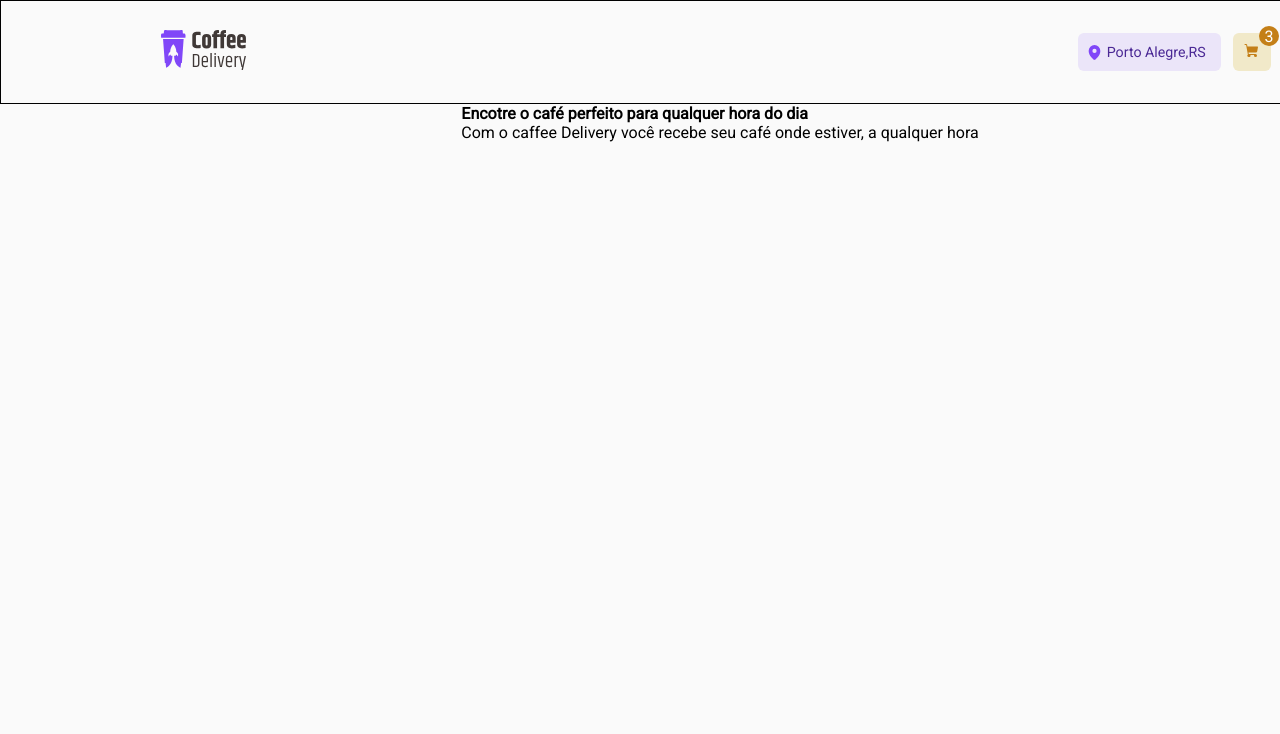
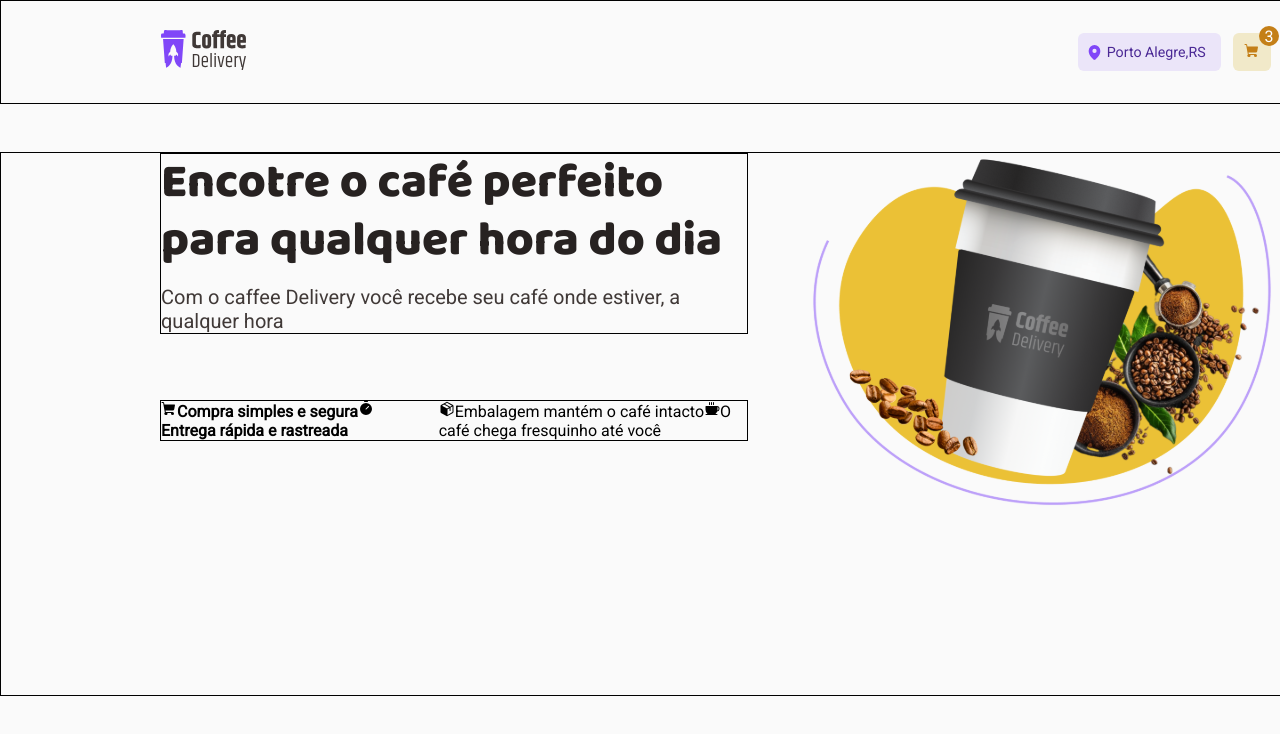
Before and after one commit to GaloManco/caffeDelivery, a React (Vite) app: page / in a window 1280 px wide. Shown: the top 734 px of the page. Built offline with nearby package versions, Linux system fonts and the light colour scheme.

Commit message:
Iniciado e conclído 50% do banner infor do projeto

```diff
--- a/index.html
+++ b/index.html
@@ -6,10 +6,15 @@
     <link rel="preconnect" href="https://fonts.googleapis.com" />
     <link rel="preconnect" href="https://fonts.gstatic.com" crossorigin />
 
+
+
+
+
     <link rel="icon" type="image/svg+xml" href="/vite.svg" />
     <meta name="viewport" content="width=device-width, initial-scale=1.0" />
 
-    <link href="https://fonts.googleapis.com/css2?family=Baloo+2&family=Roboto&display=swap" rel="stylesheet" />
+    <link href="https://fonts.googleapis.com/css2?family=Baloo+2:wght@800&family=Roboto&display=swap" rel="stylesheet" />
+
     <title>CaffeDelivery</title>
   </head>
   <body>
--- a/src/pages/home/Home.tsx
+++ b/src/pages/home/Home.tsx
@@ -1,10 +1,44 @@
+import { Coffee, Package, ShoppingCart, Timer } from 'phosphor-react'
+import imagemCafe from '../../assets/ImagemCafe.svg'
+import {
+  StyleImgInfor,
+  StyleItens,
+  StyledContainerItem,
+  StyledConteinerInfor,
+  StyledInfor,
+} from './style'
 export function Home() {
   return (
-    <div>
-      <strong>Encotre o café perfeito para qualquer hora do dia</strong>
-      <p>
-        Com o caffee Delivery você recebe seu café onde estiver, a qualquer hora
-      </p>
-    </div>
+    <StyledConteinerInfor>
+      <StyledContainerItem>
+        <StyledInfor>
+          <h1>Encotre o café perfeito para qualquer hora do dia</h1>
+          <p>
+            Com o caffee Delivery você recebe seu café onde estiver, a qualquer
+            hora
+          </p>
+        </StyledInfor>
+        <StyleItens>
+          <strong>
+            <p>
+              <ShoppingCart weight="fill" />
+              Compra simples e segura
+              <Timer weight="fill" />
+              Entrega rápida e rastreada
+            </p>
+          </strong>
+          <span>
+            <p>
+              <Package weight="fill" />
+              Embalagem mantém o café intacto
+              <Coffee weight="fill" />O café chega fresquinho até você
+            </p>
+          </span>
+        </StyleItens>
+      </StyledContainerItem>
+      <StyleImgInfor>
+        <img src={imagemCafe} alt="" />
+      </StyleImgInfor>
+    </StyledConteinerInfor>
   )
 }
--- a/src/pages/home/style.ts
+++ b/src/pages/home/style.ts
@@ -0,0 +1,60 @@
+import styled from 'styled-components'
+
+export const StyledConteinerInfor = styled.div`
+  display: flex;
+  justify-content: center;
+
+  width: 100%;
+  height: 34rem;
+  border: 1px solid;
+
+  margin-top: 3rem;
+`
+
+export const StyledContainerItem = styled.div`
+  display: flex;
+  flex-direction: column;
+
+  max-width: 36.75rem;
+  height: 17.25rem;
+  gap: 4.12rem;
+
+  margin-right: 3.5rem;
+`
+export const StyledInfor = styled.div`
+  border: 1px solid;
+
+  display: flex;
+  flex-direction: column;
+  gap: 1rem;
+  width: 100%;
+  height: 12rem;
+
+  h1 {
+    font-family: 'baloo 2';
+    font-size: 3rem;
+    display: flex;
+    line-height: 1.2;
+    color: ${(props) => props.theme.base_title};
+  }
+  p {
+    font-size: 1.25rem;
+    color: ${(props) => props.theme.base_subtitle};
+  }
+`
+
+export const StyleItens = styled.div`
+  border: 1px solid;
+
+  display: flex;
+  width: 100%;
+  height: 5.25rem;
+
+  gap: 2.5rem;
+`
+
+export const StyleImgInfor = styled.div`
+  width: 29.75rem;
+  height: 22.5rem;
+  display: flex;
+`
```
Also changed, not shown: src/assets/ImagemCafe.svg (added).
